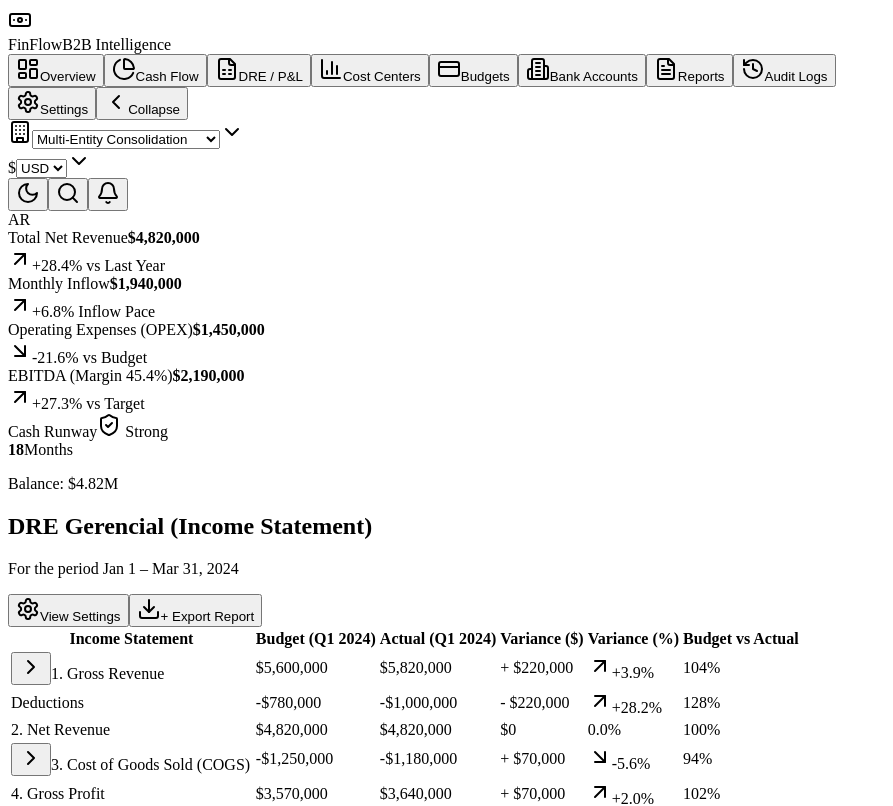
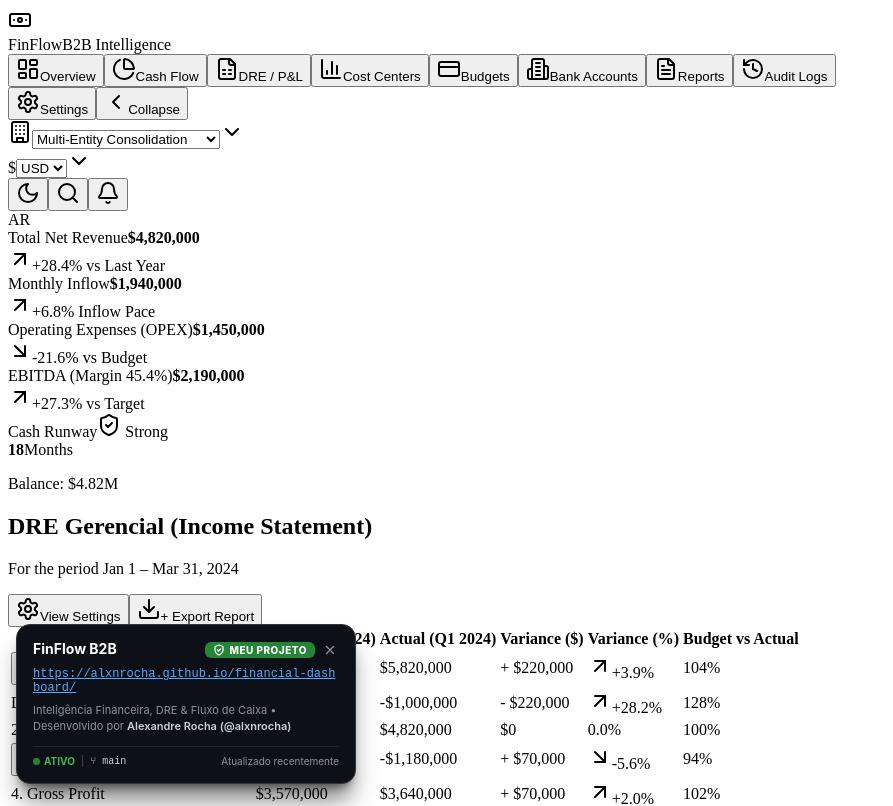
Before and after one commit to alxnrocha/financial-dashboard, a React (Vite) app: page / in a window 1280 px wide. Shown: the top 806 px of the page, without its empty margins (0-893 px from the left). Built offline with nearby package versions, Linux system fonts and the light colour scheme; the HTML template or start-up script is replaced by a standard one.

Commit message:
fix(encoding): restore clean UTF-8 characters across titles and templates

```diff
--- a/public/project-badge.js
+++ b/public/project-badge.js
@@ -1,9 +1,9 @@
 (function () {
-  const projectName = 'FinFlow B2B';
-  const projectUrl = 'https://alxnrocha.github.io/financial-dashboard/';
-  const description = 'InteligÃªncia Financeira, DRE & Fluxo de Caixa';
+  const projectName = "FinFlow B2B";
+  const projectUrl = "https://alxnrocha.github.io/financial-dashboard/";
+  const description = "Inteligência Financeira, DRE & Fluxo de Caixa";
 
-  const badgeHtml = \
+  const badgeHtml = `
     <style>
       .author-project-badge {
         position: fixed;
@@ -151,7 +151,7 @@
 
     <div class="author-project-badge" id="authorProjectBadge">
       <div class="badge-header">
-        <span class="badge-title">\</span>
+        <span class="badge-title">${projectName}</span>
         <div class="badge-tag-wrap">
           <span class="badge-pill">
             <svg width="12" height="12" viewBox="0 0 24 24" fill="none" stroke="currentColor" stroke-width="2.5" stroke-linecap="round" stroke-linejoin="round">
@@ -170,23 +170,23 @@
       </div>
 
       <div class="badge-url">
-        <a href="\" target="_blank" rel="noopener noreferrer">\</a>
+        <a href="${projectUrl}" target="_blank" rel="noopener noreferrer">${projectUrl}</a>
       </div>
 
       <p class="badge-desc">
-        \ â€¢ Desenvolvido por <a href="https://github.com/alxnrocha" target="_blank" rel="noopener noreferrer">Alexandre Rocha (@alxnrocha)</a>
+        ${description} • Desenvolvido por <a href="https://github.com/alxnrocha" target="_blank" rel="noopener noreferrer">Alexandre Rocha (@alxnrocha)</a>
       </p>
 
       <div class="badge-footer">
         <div class="badge-status">
           <span class="badge-active"><span class="badge-dot"></span> ATIVO</span>
           <span class="badge-divider">|</span>
-          <span class="badge-branch">â‘‚ main</span>
+          <span class="badge-branch">⑂ main</span>
         </div>
         <span>Atualizado recentemente</span>
       </div>
     </div>
-  \;
+  `;
 
   document.addEventListener('DOMContentLoaded', function () {
     const container = document.createElement('div');
```
Also changed, not shown: index.html (line endings or trailing spaces).
